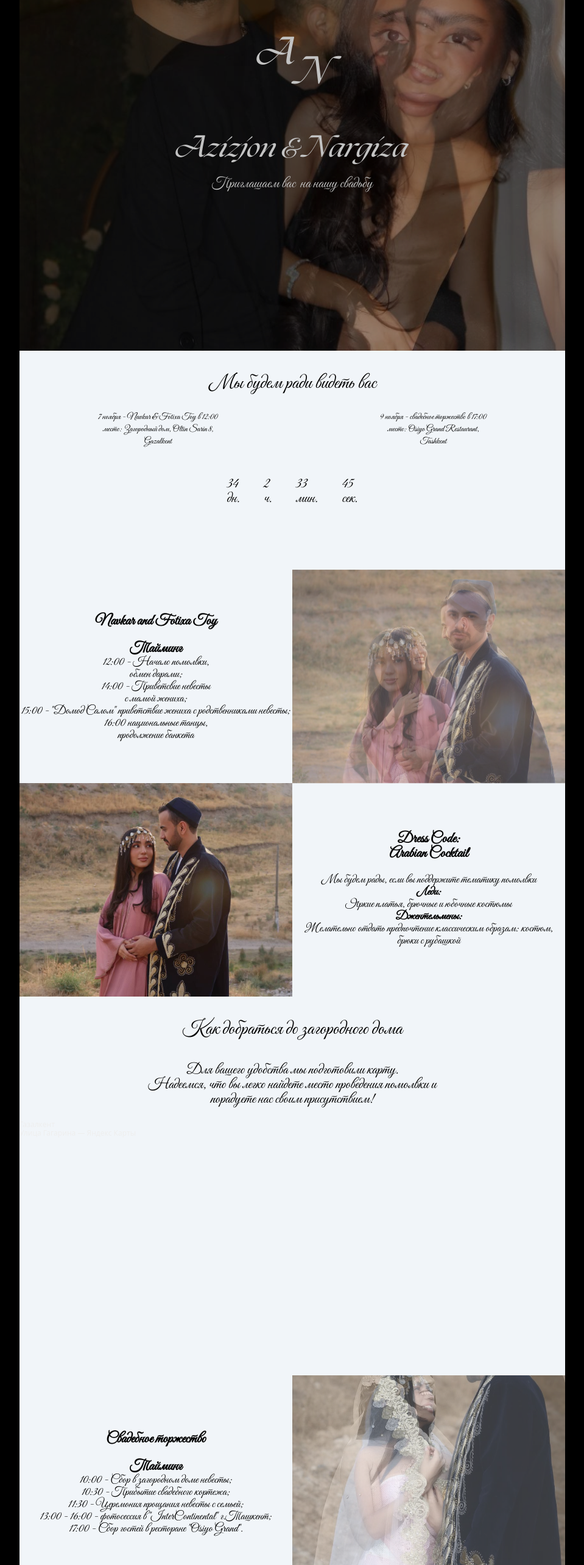
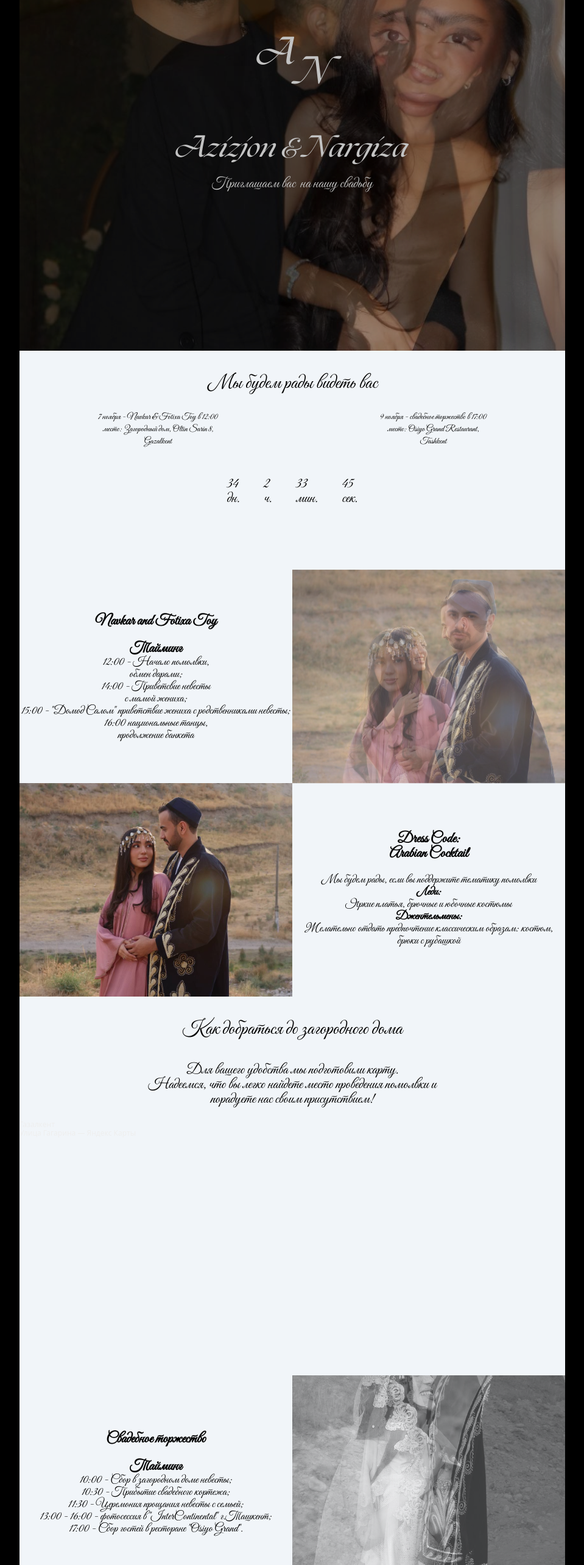
Before and after one commit to Zarif001/azizjon-nargiza, a React (Vite) app: page / in a window 1280 px wide. Shown: the part 225-2791 px from the top of the page at 61% size, without its empty margins (160-1119 px from the left). Built offline with nearby package versions, Linux system fonts and the light colour scheme.

Commit message:
test commit

```diff
--- a/src/components/About/About.jsx
+++ b/src/components/About/About.jsx
@@ -153,7 +153,7 @@ export default function About() {
       <div className="w-full">
       <img
           className="w-full h-[350px] object-cover"
-          src="/images/16.png"
+          src="/images/14.png"
           alt="picture-1"
         />
       </div>
--- a/src/components/Timer/Timer.jsx
+++ b/src/components/Timer/Timer.jsx
@@ -14,7 +14,7 @@ export default function Timer() {
 
     >
       <h2 className="font-vibes text-llg text-center">
-        Мы будем ради видеть вас
+        Мы будем рады видеть вас
       </h2>
       <div className="flex items-center justify-around   mt-[30px]">
         <p className="text-ssm font-vibes text-center whitespace-nowrap mr-2">
```
Also changed, not shown: public/images/16.png (deleted).
